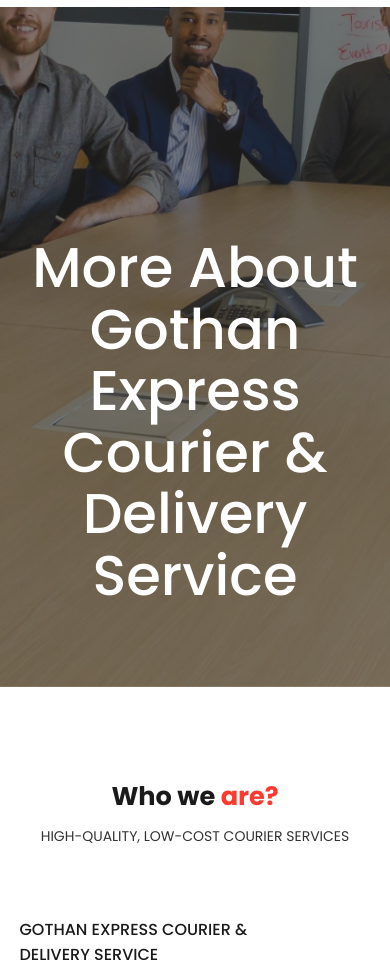
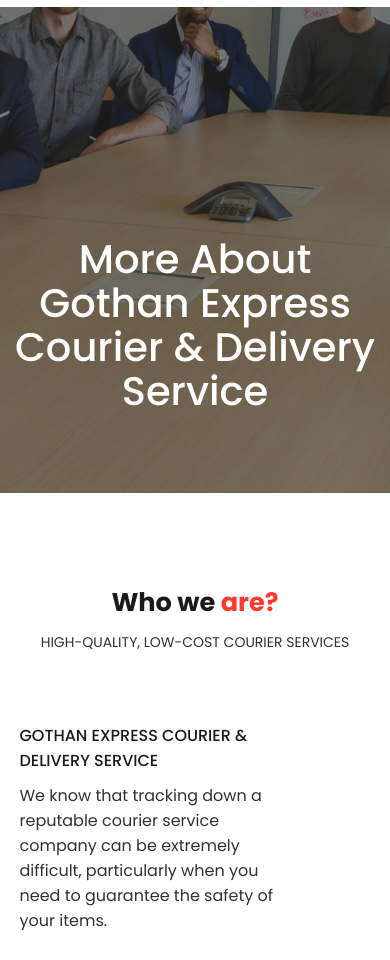
Before and after one commit to Miah2/Test.github.io, a plain HTML site: page about.html in a window 390 px wide. Shown: the part 113-1073 px from the top of the page. Drawn offline with nearby package versions, Linux system fonts and the light colour scheme.

Commit message:
changess

```diff
--- a/style.css
+++ b/style.css
@@ -115,7 +115,7 @@
 padding-top: 100px;
 }
 .hero-text h1{
-font-size: 3.5rem;
+font-size: clamp(1rem, 2.5rem, 3.5rem);
 font-weight: 500;
 line-height: 1.1;
 }
@@ -185,6 +185,7 @@
 }
 .col-grid p{
 font-size: 16px;
+opacity: 0.9;
 }
 .col img{
 width: 45px;
@@ -528,9 +529,12 @@
   display: block;
   padding: 20px 40px;
   }
+  /* .acctive{
+    border-top: transparent;
+  } */
   .acctive{
-    border-top: transparent;
-  }
+    background: #ff2317;
+    }
   li .active{
   color: inherit;
   }
```
